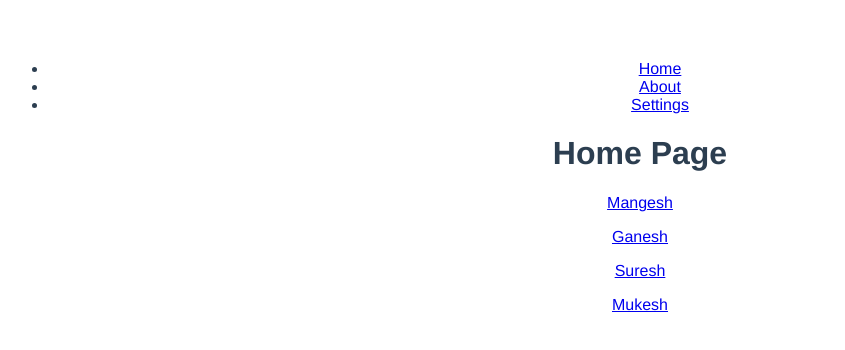
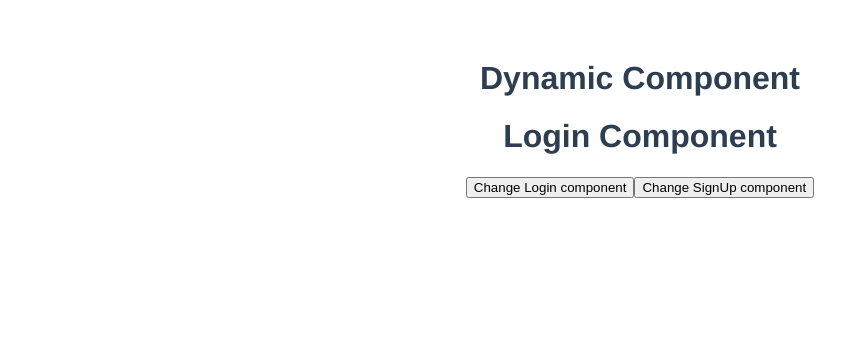
Before and after one commit to mangesh-landge/vue-learning, a Vue app: page / in a window 1280 px wide. Shown: the top 350 px of the page, without its empty margins (0-845 px from the left). Built offline with nearby package versions, Linux system fonts and the light colour scheme.

Commit message:
dynamic component

```diff
--- a/src/App.vue
+++ b/src/App.vue
@@ -16,9 +16,12 @@
     <!-- <FormValidation /> -->
     <!-- <FiltersComponent /> -->
     <!-- <API /> -->
+
     <!-- <Routing /> -->
-    <Navbar />
-    <router-view></router-view>
+    <!-- <Navbar />
+    <router-view></router-view> -->
+
+    <DynamicComponent />
   </div>
 </template>
 
@@ -38,7 +41,8 @@
 // import FiltersComponent from './components/Filters'
 // import API from './components/API'
 // import Routing from './components/Routing'
-import Navbar from './components/Navbar'
+// import Navbar from './components/Navbar'
+import DynamicComponent from './components/DynamicComponent'
 export default {
   name: 'App',
   components: {
@@ -57,7 +61,8 @@ export default {
     // FiltersComponent,
     // API,
     // Routing,
-    Navbar
+    // Navbar,
+    DynamicComponent
   }
 }
 </script>
--- /dev/null
+++ b/src/components/DynamicComponent/Login.vue
@@ -0,0 +1,10 @@
+<template>
+  <div>
+    <h1>Login Component</h1>
+  </div>
+</template>
+
+<script>
+export default{
+  name: 'LoginComponent'
+}</script>
--- /dev/null
+++ b/src/components/DynamicComponent/SignUp.vue
@@ -0,0 +1,10 @@
+<template>
+  <div>
+    <h1>SignUp Component</h1>
+  </div>
+</template>
+
+<script>
+export default{
+  name: 'SignUpComponent'
+}</script>
--- /dev/null
+++ b/src/components/DynamicComponent/index.vue
@@ -0,0 +1,30 @@
+<template>
+  <div>
+    <h1>Dynamic Component</h1>
+    <!-- <SignUp />
+    <Login /> -->
+    <component v-bind:is="cmp" />
+    <button v-on:click="updateCMP('Login')">Change Login component</button>
+    <button v-on:click="updateCMP('SignUp')">Change SignUp component</button>
+
+  </div>
+</template>
+
+<script>
+import SignUp from './SignUp.vue';
+import Login from './Login.vue'
+export default{
+  name: 'DynamicComponent',
+  components: {
+    Login,
+    SignUp
+  },
+  data(){
+    return {cmp: Login}
+  },
+  methods :{
+    updateCMP(item){
+      this.cmp = item
+    }
+  }
+}</script>
```
